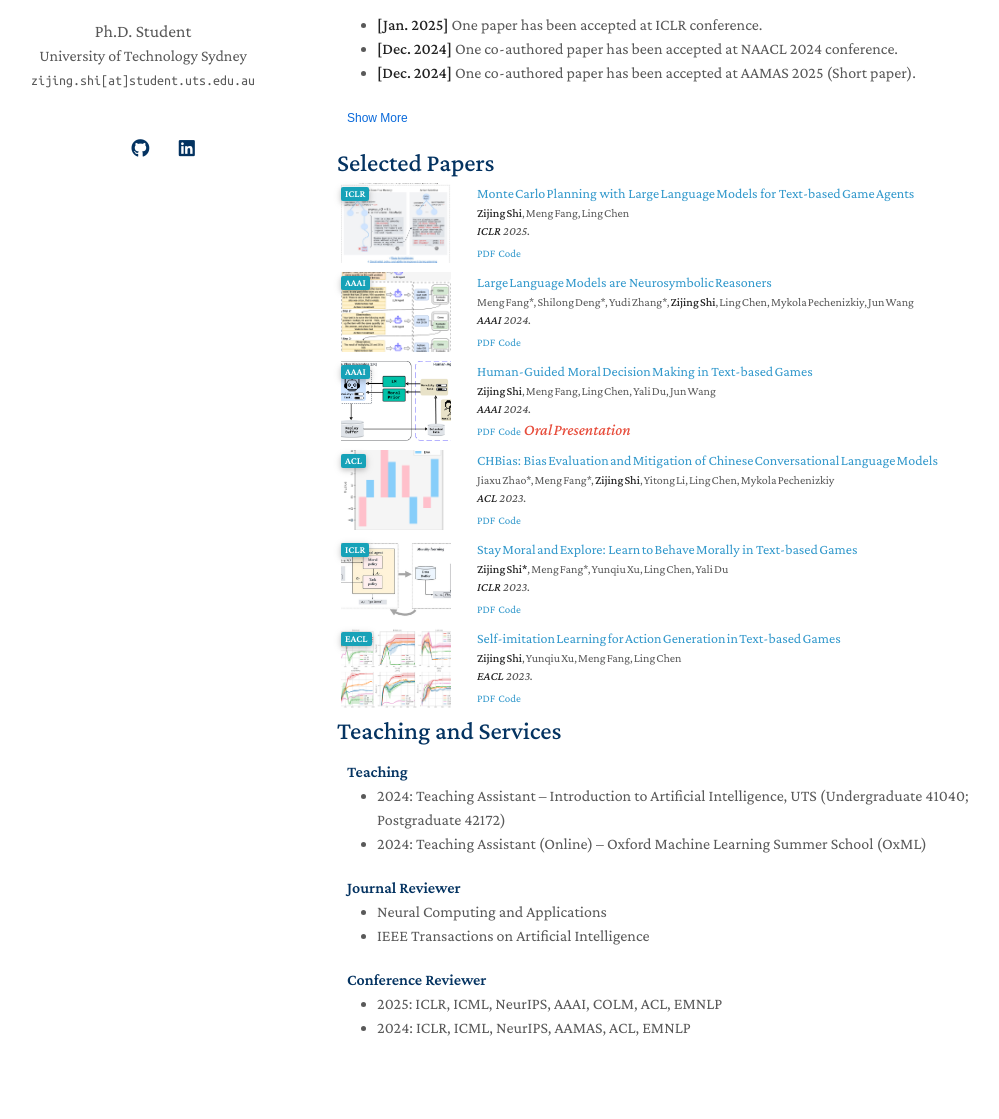
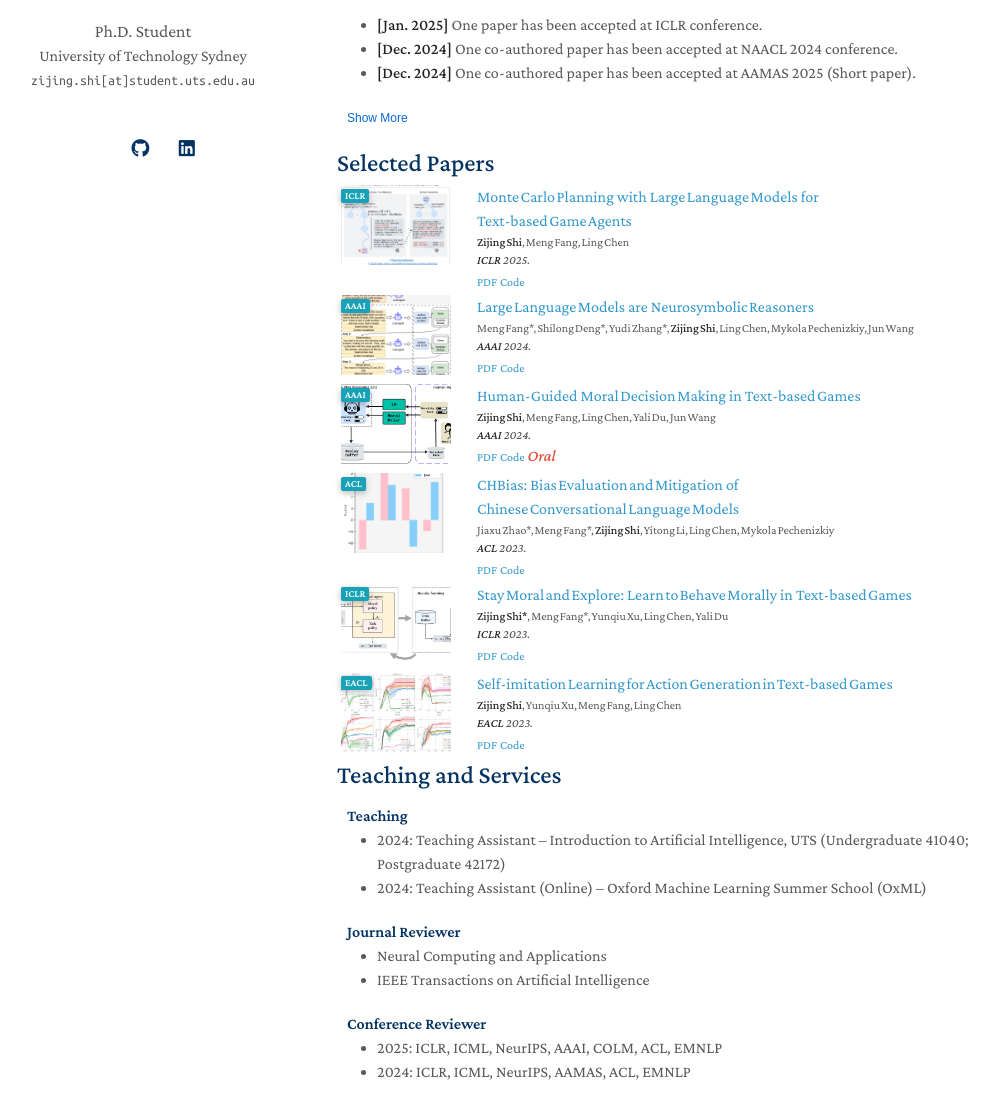
Before and after one commit to winni18/winni18.github.io, a Jekyll site: the page built from index.md, in a window 1280 px wide and 1400 px high, scrolled down 100 px. Shown: the part 222-1341 px from the top of the window, without its empty margins (133-1132 px from the left). Built offline with Jekyll 4.4.1, drawn with Linux system fonts in a browser that asks for light colours; nearby versions of some CDN libraries; a style sheet for code colours, icons or effects is not loaded; our own code applies the rules of GitHub Pages for plain Markdown files.

Commit message:
Update publications.md

```diff
--- a/_includes/publications.md
+++ b/_includes/publications.md
@@ -25,10 +25,10 @@
 
   .pub-row .col-sm-9{ padding:0 14px; }
 
-  .pub-row .title{ font-size:14px; margin:0; }
+  .pub-row .title{ font-size:16px; margin:0; }
   .pub-row .author,
   .pub-row .periodical{ font-size:12px; }
-  .pub-row .links a{ font-size:11px !important; }
+  .pub-row .links a{ font-size:12px !important; }
 
   .abbr > .badge{
     position: absolute;
@@ -45,7 +45,7 @@
 </style>
 
 
-<h2 id="publications" style="margin:6px 0 6px;">Selected Papers</h2>
+<h2 id="publications" style="margin:8px 0 8px;">Selected Papers</h2>
 
 <div class="publications">
 
@@ -97,7 +97,7 @@
       <div class="links">
         <a href="https://kclpure.kcl.ac.uk/ws/portalfiles/portal/241855945/AAAI_humal_3_.pdf" class="btn btn-sm z-depth-0" target="_blank">PDF</a>
         <a href="https://winni18.github.io/" class="btn btn-sm z-depth-0" target="_blank">Code</a>
-        <strong><i style="color:#e74d3c">Oral Presentation</i></strong>
+        <strong><i style="color:#e74d3c">Oral</i></strong>
       </div>
     </div>
   </div>
```
